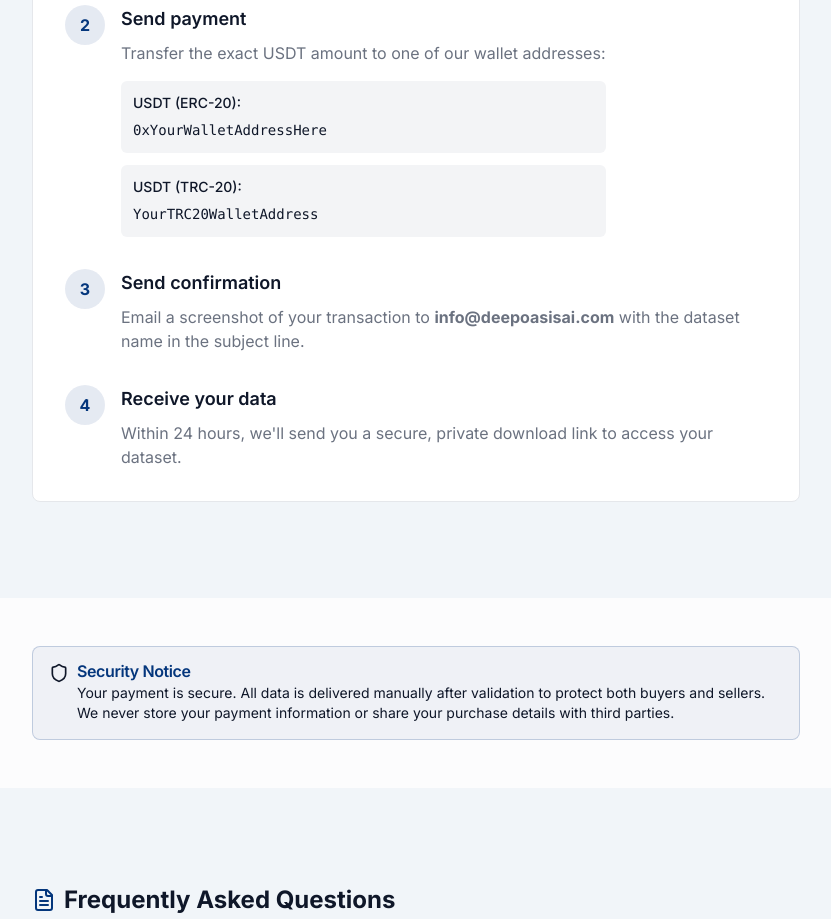
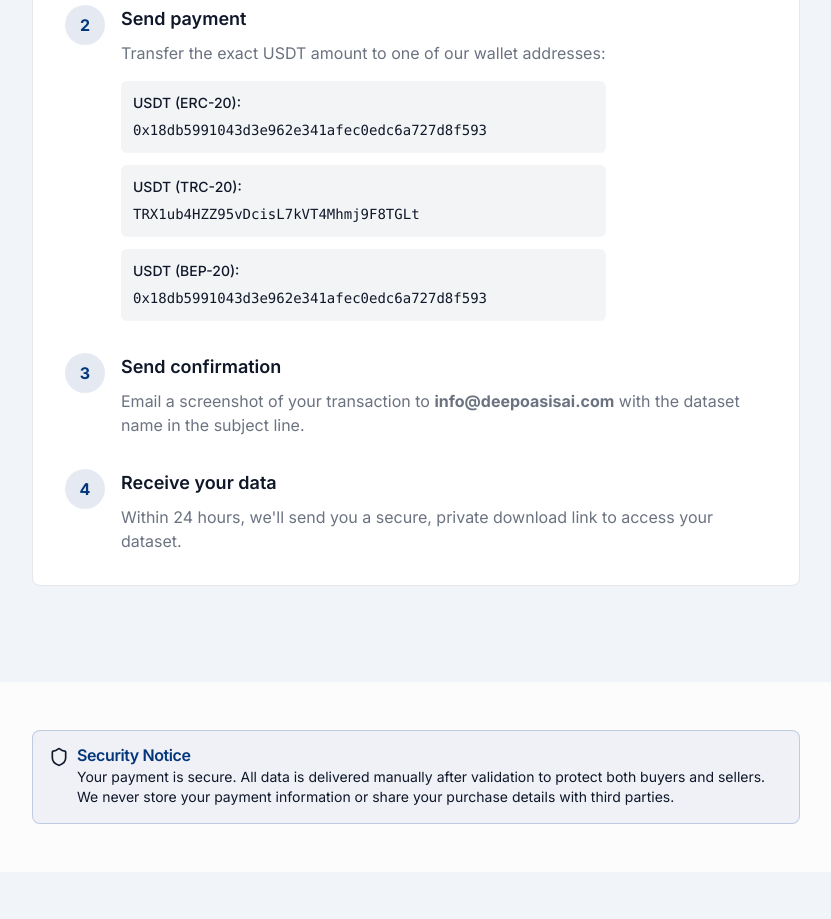
Before and after one commit to aliceyhunsahin/data-vault-prime-leads, a React (Vite) app: page /get-data in a window 1280 px wide. Shown: the part 1840-2759 px from the top of the page, without its empty margins (224-1055 px from the left). Built offline with nearby package versions, Linux system fonts and the light colour scheme.

Commit message:
Update payment instructions
Update wallet addresses and add BEP20 instructions.

```diff
--- a/src/pages/GetData.tsx
+++ b/src/pages/GetData.tsx
@@ -139,11 +139,15 @@ const GetData = () => {
                     <div className="space-y-3">
                       <div className="bg-gray-100 p-3 rounded-md">
                         <p className="text-sm font-medium mb-1">USDT (ERC-20):</p>
-                        <code className="text-sm break-all">0xYourWalletAddressHere</code>
+                        <code className="text-sm break-all">0x18db5991043d3e962e341afec0edc6a727d8f593</code>
                       </div>
                       <div className="bg-gray-100 p-3 rounded-md">
                         <p className="text-sm font-medium mb-1">USDT (TRC-20):</p>
-                        <code className="text-sm break-all">YourTRC20WalletAddress</code>
+                        <code className="text-sm break-all">TRX1ub4HZZ95vDcisL7kVT4Mhmj9F8TGLt</code>
+                      </div>
+                      <div className="bg-gray-100 p-3 rounded-md">
+                        <p className="text-sm font-medium mb-1">USDT (BEP-20):</p>
+                        <code className="text-sm break-all">0x18db5991043d3e962e341afec0edc6a727d8f593</code>
                       </div>
                     </div>
                   </div>
```
